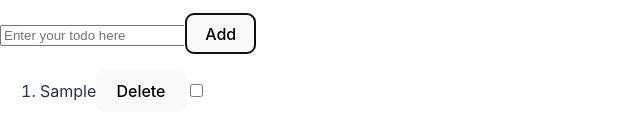
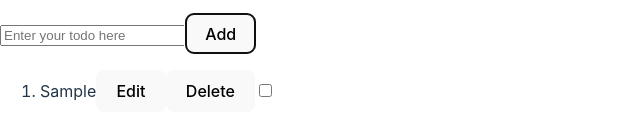
Before and after one commit to annakioko/To-do-list-practice, a React (Vite) app in the folder add a to do list/: page / in a window 1280 px wide. Both pictures are taken after typing "Sample" into the empty fields and a click on the button "Add". Shown: the part 392-532 px from the top of the page, without its empty margins (0-640 px from the left). Built offline with nearby package versions, Linux system fonts and the light colour scheme.

Commit message:
edit button added

```diff
--- a/add a to do list/src/App.jsx
+++ b/add a to do list/src/App.jsx
@@ -30,6 +30,12 @@ function App() {
     const newTodos = [...todos];
     newTodos[id].checked = !newTodos[id].checked
     setTodos(newTodos);
+
+    function handleEdit(id, newTask) {
+      const newTodos = [...todos];
+      updatedTodos[id].text = newTask;
+      setTodos(updatedTodos);
+    }
  }
 
   // this function generates id because we can't use index or rather should not
@@ -50,6 +56,10 @@ function App() {
       <ol>
         {todos.map((todo) => (
           <li key={todo.id}>{todo.text}
+            <button onClick={function () {
+              const newTask = prompt("Edit your todo");
+              handleEdit(id, newTask);
+            }}>Edit</button>
             <button onClick={handleDeleteTodo}>Delete</button>
             <input
               type='checkbox'
```
